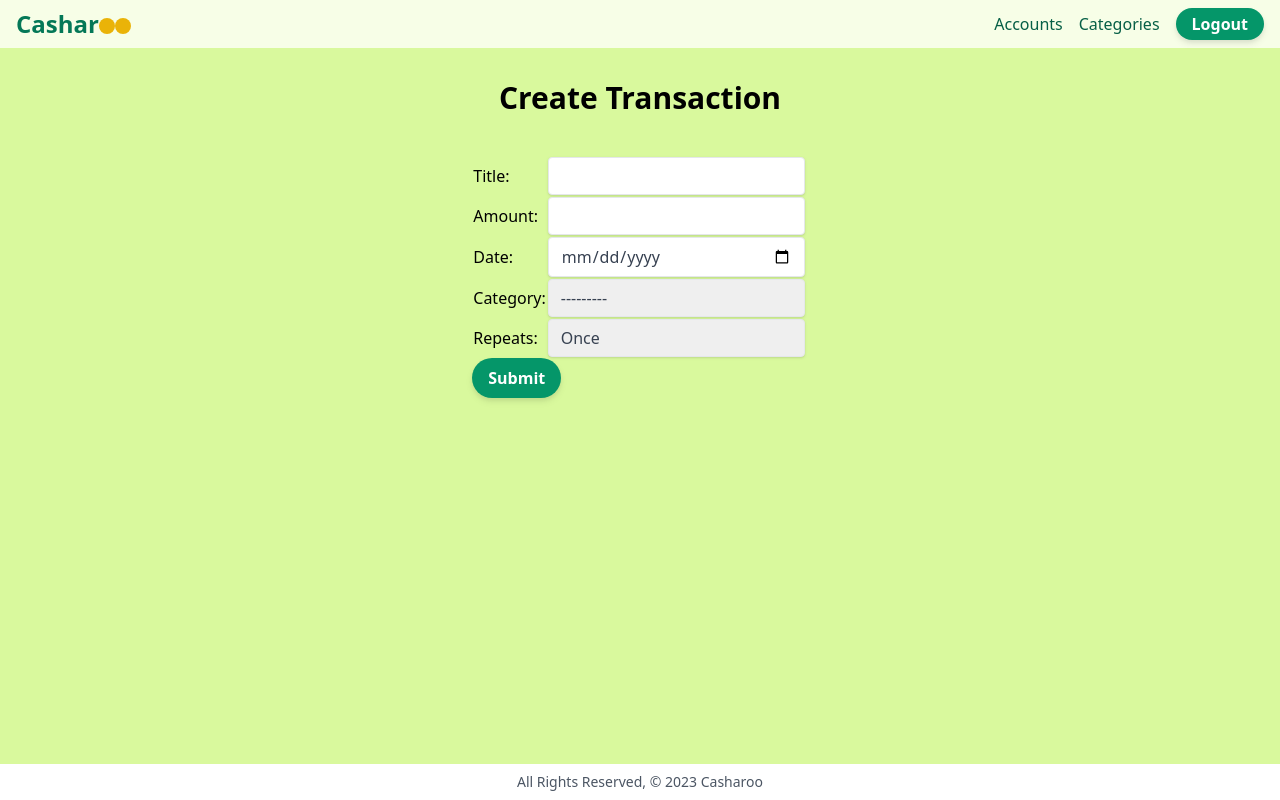
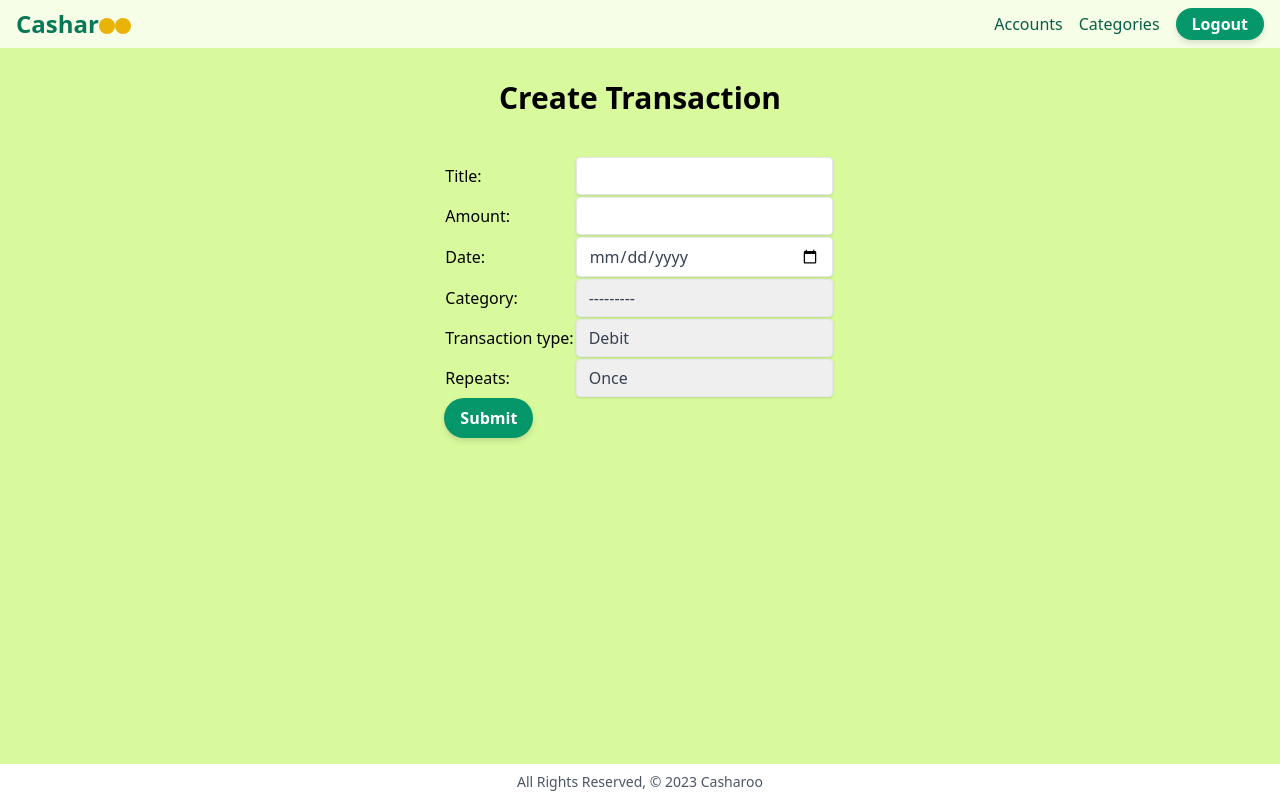
Before and after one commit to pkeen/casharoo, a Django app: page /accounts/1/transaction/create/ in a window 1280 px wide. Run offline with Django 4.2, Linux system fonts and the light colour scheme; a user stored in the database is signed in; tables that the repository leaves empty hold one stand-in row (values such as "Sample post"); style sheets or scripts are compiled from the project's sources; some libraries are stand-ins or nearby versions.

Commit message:
we now have a viable working transaction as a child object although the only schedule it understands is once

```diff
--- a/main_app/models.py
+++ b/main_app/models.py
@@ -46,22 +46,41 @@ class Category(models.Model):
 
 class Transaction(models.Model):
     REPEATS_TYPES = [("once", "Once"),("monthly","Monthly")]
+    TRANSACTION_TYPES = [('debit', 'Debit'), ('credit', 'Credit')]
     title = models.CharField(max_length=50)
     date = models.DateTimeField()
     amount = models.DecimalField(max_digits=19, decimal_places=2)  # can be positive (credit) or negative (debit)
     category = models.ForeignKey(Category, models.SET_NULL, blank=True, null=True) # can be set to null and will be null if category deleted
     account = models.ForeignKey(Account, on_delete=models.CASCADE)
+    transaction_type = models.CharField(max_length=60, choices=TRANSACTION_TYPES)
     repeats = models.CharField(max_length=60, choices=REPEATS_TYPES)
 
     def save(self, *args, **kwargs):
-        # save first
-        super(Transaction, self).save(*args, **kwargs)
-        # create child transactions based on
+        # create child transactions based on repeats
+        if self.pk is None:
+            print("pk is none")
+            if self.repeats == "once":
+                print("repeats is in fact once")
+                child = ChildTransaction(
+                    title = self.title,
+                    transaction=self,
+                    date=self.date,
+                    amount=self.amount,
+                    account = self.account,
+                    transaction_type = self.transaction_type,
+                )
+                super(Transaction, self).save(*args, **kwargs)
+                child.save()
+            else:
+                super(Transaction, self).save(*args, **kwargs)
+
 
 
 class ChildTransaction(models.Model):
     TRANSACTION_TYPES = [('debit', 'Debit'), ('credit', 'Credit')]
-    transaction = models.ForeignKey(Transaction, on_delete=models.CASCADE)
+    title = models.CharField(max_length=50)
+    transaction = models.ForeignKey(Transaction, related_name="childtransactions", on_delete=models.CASCADE)
     date = models.DateTimeField()
     amount = models.DecimalField(max_digits=19, decimal_places=2)
+    account = models.ForeignKey(Account, on_delete=models.CASCADE)
     transaction_type = models.CharField(max_length=60, choices=TRANSACTION_TYPES)
--- a/main_app/templates/home.html
+++ b/main_app/templates/home.html
@@ -37,6 +37,7 @@
                         <td class="px-4 py-2 ">{{ transaction.date }}</td>
                         <td class="px-4 py-2">{{ transaction.title }}</td>
                         <td class="px-4 py-2">{{ transaction.account.name }}</td>
+                        <td class="px-4 py-2">{{ transaction.amount }}</td>
                         <td class="inline-flex justify-center flex-col">
                             <a class="invisible group-hover:visible btn-main-sm"
                                 href="/accounts/{{transaction.account.id}}/transaction/{{transaction.id}}/update">Edit</a>
--- a/main_app/templates/main_app/transaction_form.html
+++ b/main_app/templates/main_app/transaction_form.html
@@ -30,6 +30,10 @@
             <td>{{ form.category|add_class:"input-class" }}</td>
         </tr>
         <tr>
+            <td>{{ form.transaction_type.label_tag }}</td>
+            <td>{{ form.transaction_type |add_class:"input-class"}}</td>
+        </tr>
+        <tr>
             <td>{{ form.repeats.label_tag }}</td>
             <td>{{ form.repeats |add_class:"input-class"}}</td>
         </tr>
--- a/main_app/views.py
+++ b/main_app/views.py
@@ -29,14 +29,14 @@ def home(request):
 
         # Retrieve all transactions ordered by timestamp
         transactions = Transaction.objects.filter(account__user=request.user).order_by('-date')
-        child_transactions = []
+        childtransactions = []
         for transaction in transactions:
-            child_transactions.extend(transaction.childtransaction_set.all())
+            childtransactions.extend(transaction.childtransactions.all())
+
 
         context = {
             'total_balance': total_balance,
-            'transactions': transactions,
-            'child_transactions': child_transactions
+            'transactions': childtransactions,
         }
     return render(request, "home.html", context)
 
@@ -83,8 +83,12 @@ class AccountDetail(LoginRequiredMixin, UserPassesTestMixin, DetailView):
         # Retrieve the list of transactions for the account
         account = self.object
         transaction_list = Transaction.objects.filter(account=account)
+        childtransactions = []
+        for transaction in transaction_list:
+            childtransactions.extend(transaction.childtransactions.all())
 
-        context['transaction_list'] = transaction_list
+
+        context['transaction_list'] = childtransactions
         return context
 
 
@@ -110,6 +114,7 @@ class TransactionCreate(LoginRequiredMixin, UserPassesTestMixin, CreateView):
         account_id = self.kwargs.get('account_id')
         account = Account.objects.get(id=account_id)
         initial['account'] = Account.objects.get(id=account_id)
+        initial['transaction_type'] = "debit"
         initial['repeats'] = "once"
         self.success_url = f"/accounts/{account_id}/"
         return initial
```
Also changed, not shown: main_app/migrations/0006_childtransaction_title.py (added), main_app/migrations/0007_transaction_transaction_type.py (added), main_app/migrations/0008_alter_childtransaction_transaction.py (added), main_app/migrations/0009_alter_childtransaction_transaction.py (added), main_app/migrations/0010_childtransaction_account.py (added).
